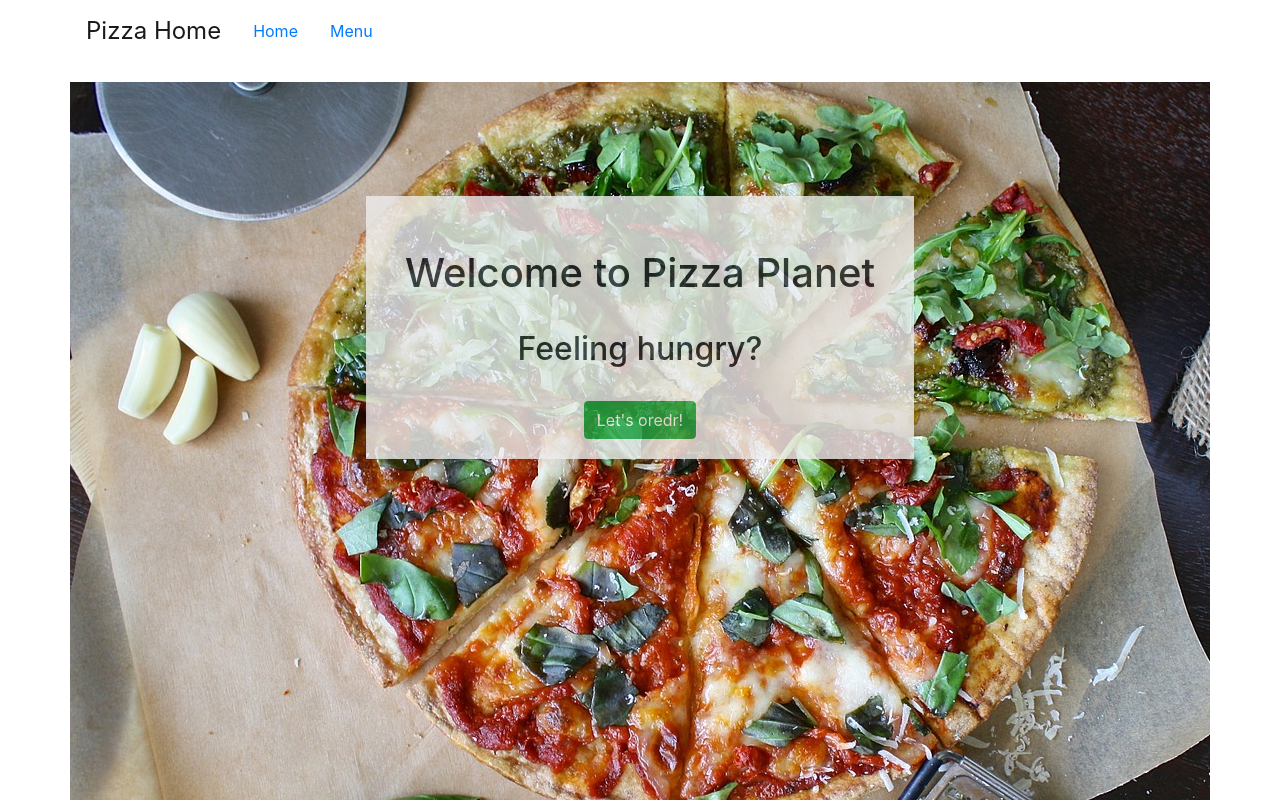
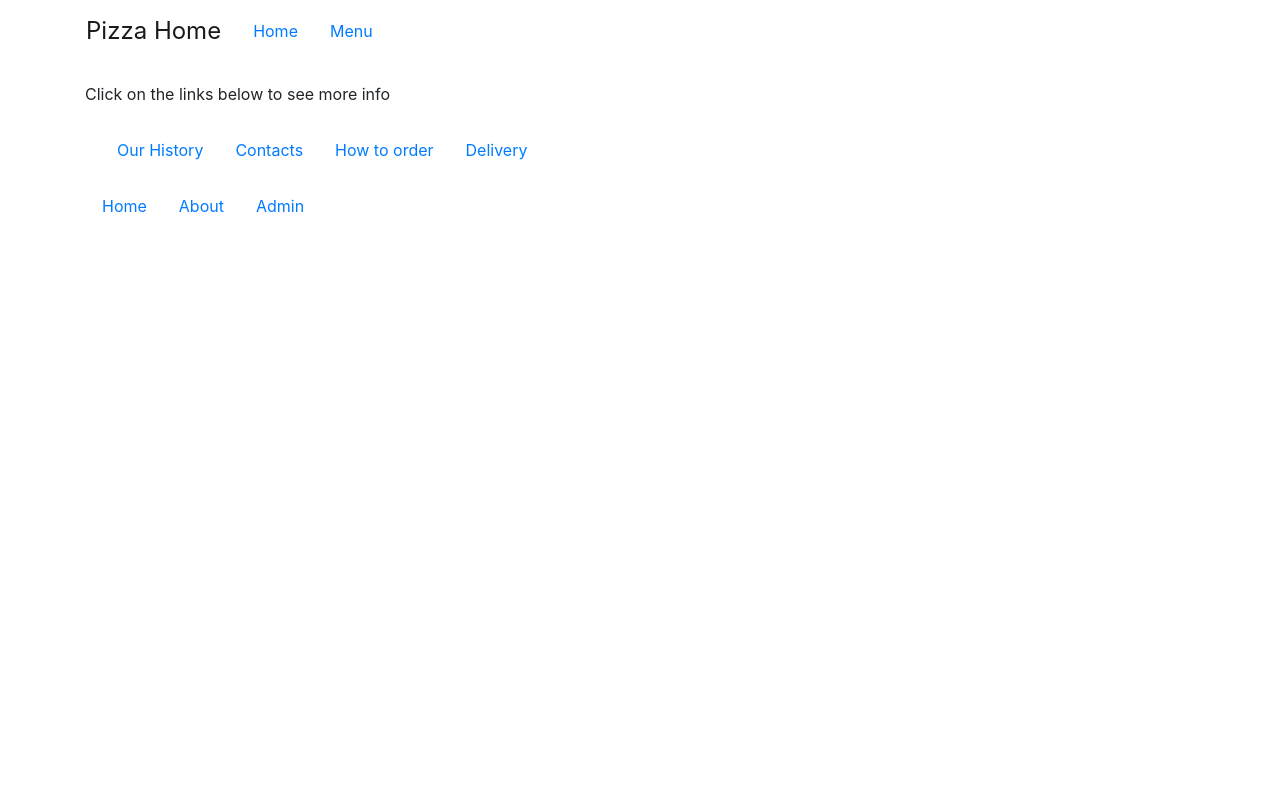
Before and after one commit to delirium-sidhe/fire-vue-pizza, a Vue app: page /about in a window 1280 px wide. Shown: the top 800 px of the page. Built offline with nearby package versions, Linux system fonts and the light colour scheme; no server answers.

Commit message:
add router

```diff
--- a/src/App.vue
+++ b/src/App.vue
@@ -4,13 +4,20 @@
       <pp-header></pp-header>
     </div>
     <div class="container">
-      <pp-home></pp-home>
+      <router-view></router-view>
     </div>
     <div class="container">
-      <pp-menu></pp-menu>
-    </div>
-    <div class="container">
-      <pp-admin></pp-admin>
+      <div class="row">
+        <div class="col-sm-12 col-md-4">
+          <router-view name="ordering-guide"></router-view>
+        </div>
+        <div class="col-sm-12 col-md-4">
+          <router-view name="delivery"></router-view>
+        </div>
+        <div class="col-sm-12 col-md-4">
+          <router-view name="history"></router-view>
+        </div>
+      </div>
     </div>
     <div class="container">
       <pp-footer></pp-footer>
@@ -21,17 +28,11 @@
 <script>
 import Header from './components/Header.vue'
 import Footer from './components/Footer.vue'
-import Home from './components/Home.vue'
-import Menu from './components/Menu.vue'
-import Admin from './components/Admin.vue'
 
 export default {
   components: {
     ppHeader: Header,
-    ppFooter: Footer,
-    ppHome: Home,
-    ppMenu: Menu,
-    ppAdmin: Admin
+    ppFooter: Footer
   }
 }
 </script>
--- /dev/null
+++ b/src/components/About.vue
@@ -0,0 +1,28 @@
+<template>
+  <div>
+    <p>Click on the links below to see more info</p>
+    <nav class="navbar navbar-togglable-md navbar-light">
+      <ul class="nav">
+        <router-link :to="{ name: 'history' }" tag="li">
+          <a class="nav-link">Our History</a>
+        </router-link>
+        <router-link :to="{ name: 'contact' }" tag="li">
+          <a href class="nav-link">Contacts</a>
+        </router-link>
+        <router-link :to="{ name: 'OrderingGuide' }" tag="li">
+          <a href class="nav-link">How to order</a>
+        </router-link>
+        <router-link :to="{ name: 'delivery' }" tag="li">
+          <a href class="nav-link">Delivery</a>
+        </router-link>
+      </ul>
+    </nav>
+    <router-view></router-view>
+  </div>
+</template>
+
+<script>
+export default {}
+</script>
+
+<style scoped></style>
--- a/src/components/Admin.vue
+++ b/src/components/Admin.vue
@@ -72,6 +72,13 @@ export default {
   components: {
     ppNewPizza: NewPizza,
     ppLogin: Login
+  },
+  beforeRouteLeave: (to, from, next) => {
+    if (confirm('Have you logge out?') === true) {
+      next()
+    } else {
+      next(false)
+    }
   }
 }
 </script>
--- a/src/components/Footer.vue
+++ b/src/components/Footer.vue
@@ -2,15 +2,15 @@
   <footer class="row">
     <nav class="navbar navbar-togglable-md navbar-light">
       <ul class="nav">
-        <li class="nav-item">
-          <a href class="nav-link">Home</a>
-        </li>
-        <li class="nav-item">
-          <a href class="nav-link">Menu</a>
-        </li>
-        <li class="nav-item">
+        <router-link :to="{ name: 'home' }" tag="li">
+          <a class="nav-link">Home</a>
+        </router-link>
+        <router-link :to="{ name: 'about' }" tag="li">
+          <a href class="nav-link">About</a>
+        </router-link>
+        <router-link :to="{ name: 'admin' }" tag="li">
           <a href class="nav-link">Admin</a>
-        </li>
+        </router-link>
       </ul>
     </nav>
   </footer>
--- a/src/components/Header.vue
+++ b/src/components/Header.vue
@@ -3,12 +3,12 @@
     <nav class="navbar navbar-togglable-md navbar-light">
       <a href="/" class="navbar-brand">Pizza Home</a>
       <ul class="nav">
-        <li class="nav-item">
-          <a href class="nav-link">Home</a>
-        </li>
-        <li class="nav-item">
+        <router-link :to="{ name: 'home' }" tag="li">
+          <a class="nav-link">Home</a>
+        </router-link>
+        <router-link :to="{ name: 'menu' }" tag="li">
           <a href class="nav-link">Menu</a>
-        </li>
+        </router-link>
       </ul>
     </nav>
   </header>
--- a/src/components/Home.vue
+++ b/src/components/Home.vue
@@ -4,14 +4,20 @@
       <div class="background">
         <h1>Welcome to Pizza Planet</h1>
         <h2>Feeling hungry?</h2>
-        <button class="btn btn-success">Let's oredr!</button>
+        <button class="btn btn-success" @click="goToMenu">Let's oredr!</button>
       </div>
     </div>
   </div>
 </template>
 
 <script>
-export default {}
+export default {
+  methods: {
+    goToMenu() {
+      this.$router.push({ name: 'menu' })
+    }
+  }
+}
 </script>
 
 <style scoped>
--- a/src/router.js
+++ b/src/router.js
@@ -1,18 +1,80 @@
 import Vue from 'vue'
 import Router from 'vue-router'
-// import Home from './views/Home.vue'
+import Home from './components/Home.vue'
+import Menu from './components/Menu.vue'
+import Admin from './components/Admin.vue'
+import About from './components/About.vue'
+import Contact from './components/Contact.vue'
+import Delivery from './components/Delivery.vue'
+import History from './components/History.vue'
+import OrderingGuide from './components/OrderingGuide.vue'
 
 Vue.use(Router)
 
 export default new Router({
   mode: 'history',
+  scrollBehavior(to, from, savedPosition) {
+    //   return { x: 0, y: 0 }
+    // return { selector: '.btn' }
+    if (to.hash) {
+      return {
+        selector: to.hash
+      }
+    }
+  },
   base: process.env.BASE_URL,
   routes: [
-    // {
-    //   path: '/',
-    //   name: 'home',
-    //   component: Home
-    // },
+    {
+      path: '/',
+      name: 'home',
+      components: {
+        default: Home,
+        'ordering-guide': OrderingGuide,
+        delivery: Delivery,
+        history: History
+      }
+    },
+    {
+      path: '/menu',
+      name: 'menu',
+      component: Menu
+    },
+    {
+      path: '/admin',
+      name: 'admin',
+      component: Admin,
+      beforeEnter: (to, from, next) => {
+        alert('Only for authorised personal')
+        next()
+      }
+    },
+    {
+      path: '/about',
+      name: 'about',
+      component: About,
+      children: [
+        {
+          path: '/contact',
+          name: 'contact',
+          component: Contact
+        },
+        {
+          path: '/history',
+          name: 'history',
+          component: History
+        },
+        {
+          path: '/delivery',
+          name: 'delivery',
+          component: Delivery
+        },
+        {
+          path: '/oredring-guide',
+          name: 'OrderingGuide',
+          component: OrderingGuide
+        }
+      ]
+    },
     // {
     //   path: '/about',
     //   name: 'about',
@@ -22,5 +84,9 @@ export default new Router({
     //   component: () =>
     //     import(/* webpackChunkName: "about" */ './views/About.vue')
     // }
+    {
+      path: '*',
+      redirect: '/'
+    }
   ]
 })
```
Also changed, not shown: src/components/AboutMe.vue (deleted, +0 -11 lines).
